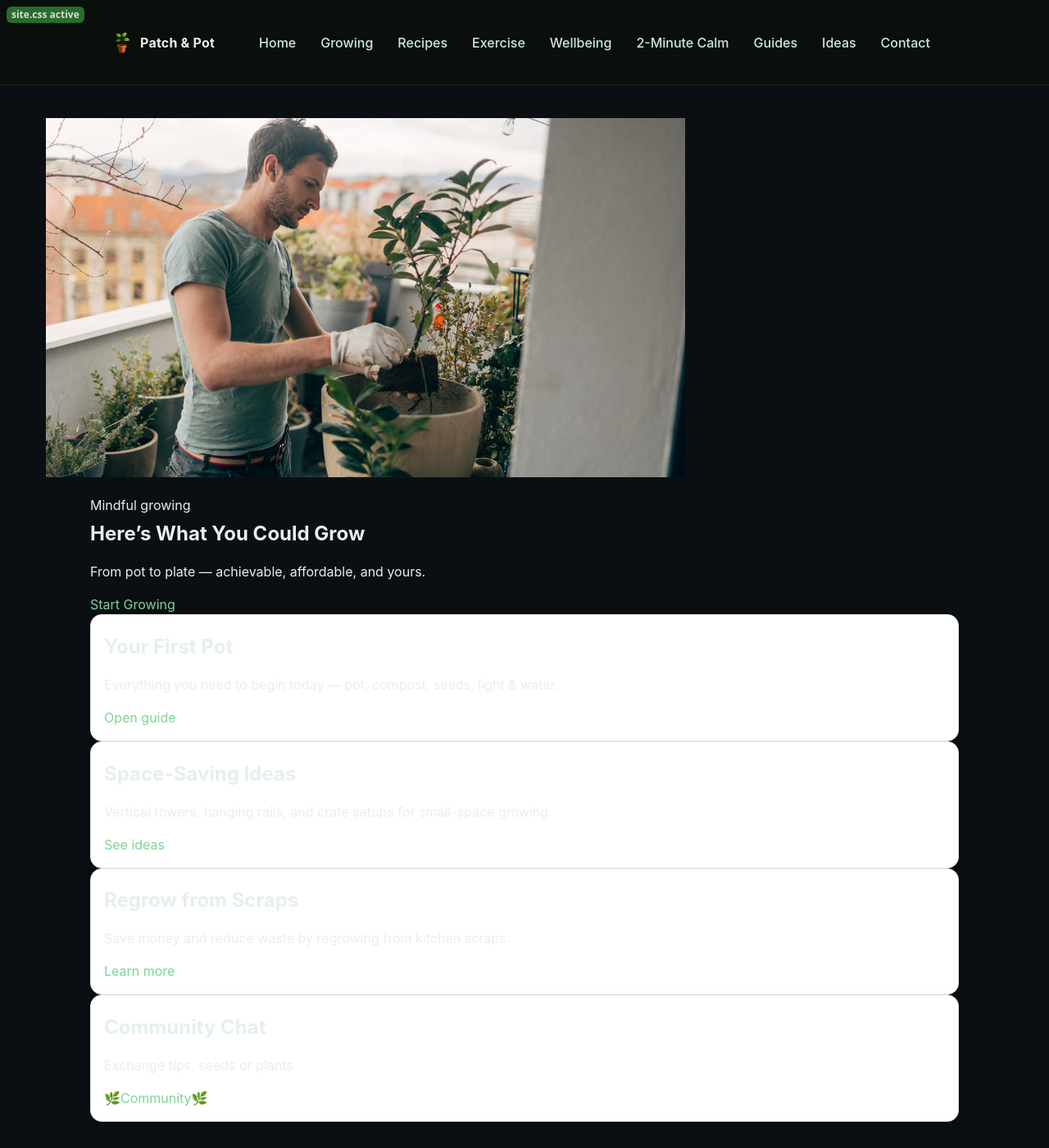
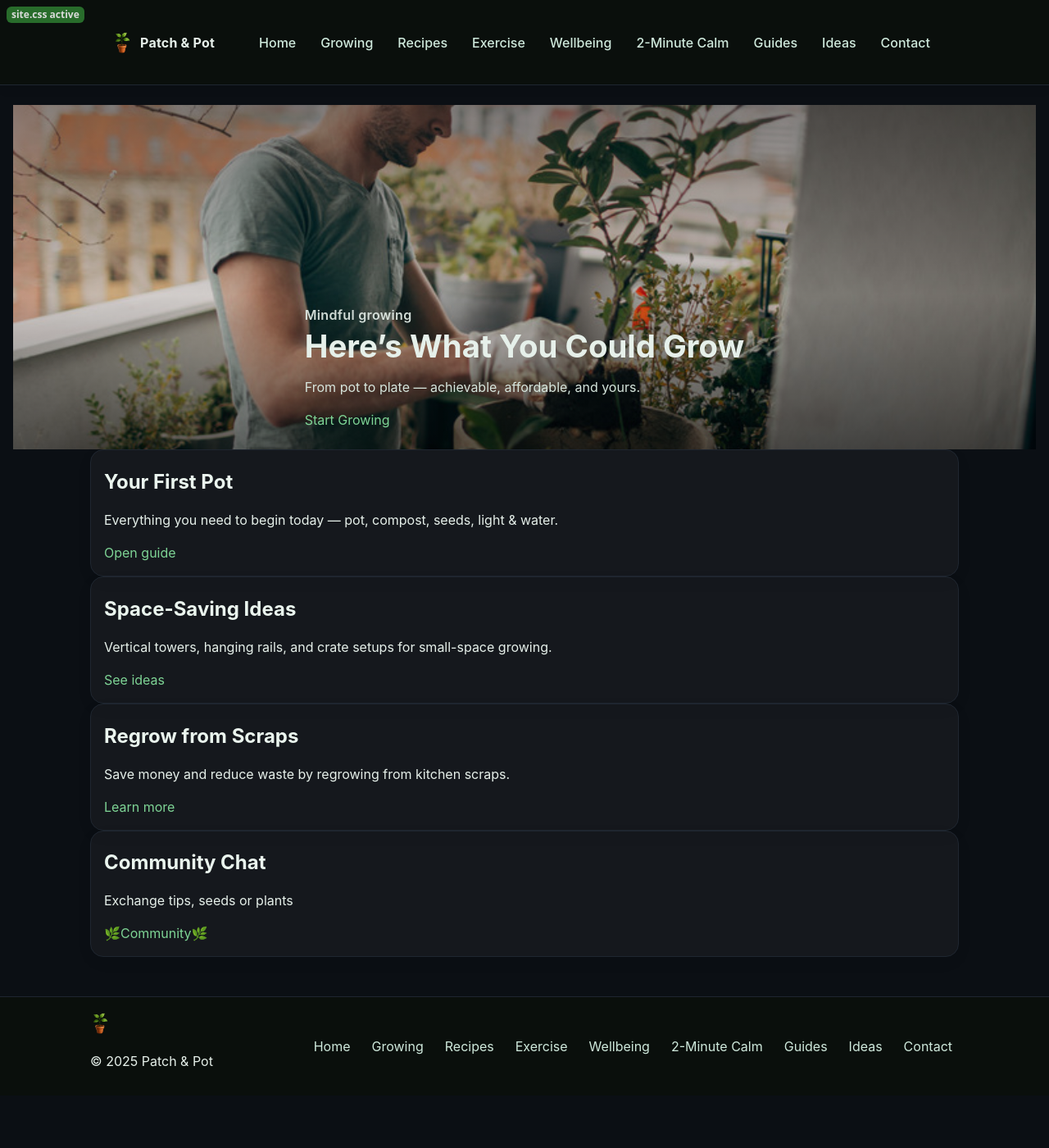
Before and after one commit to grantfitfuel/patchandpot, a Jekyll site: the page built from sites/index.html, in a window 1280 px wide and 1400 px high. Shown: the whole window at 82% size. Built offline with Jekyll 4.4.1, drawn with Linux system fonts in a browser that asks for light colours.

Commit message:
Update default.html

```diff
--- a/sites/_layouts/default.html
+++ b/sites/_layouts/default.html
@@ -5,29 +5,32 @@
   <title>{{ page.title | escape }}{% if page.title and site.title %} — {{ site.title }}{% endif %}</title>
   <meta name="viewport" content="width=device-width, initial-scale=1">
   <link rel="icon" href="{{ '/img/favicon.ico' | relative_url }}">
+  <!-- Main theme CSS (cache-busted each build) -->
   <link rel="stylesheet" href="{{ '/assets/css/site.css' | relative_url }}?v={{ site.time | date: '%s' }}">
+
+  <!-- Minimal hotfix layer (safe to remove once moved into site.css) -->
   <style id="pp-hotfix">
     :root{ --bg:#0b0f14; --ink:#e6f0ea; --glass:#0f131a; --stroke:#1f2630; }
     html,body{ background:var(--bg); color:var(--ink); }
     .wrap{ max-width:1100px; margin:0 auto; padding:0 20px; }
 
     /* Header + nav */
-  .site-header{ background:#0a0f0c; border-bottom:1px solid var(--stroke); }
+    .site-header{ background:#0a0f0c; border-bottom:1px solid var(--stroke); position:sticky; top:0; z-index:50 }
     .site-header .wrap{ display:flex; align-items:center; justify-content:space-between; gap:14px; padding:12px 20px; }
     .site-header .brand{ display:flex; align-items:center; gap:10px; text-decoration:none; color:var(--ink); }
     .site-header .logo{ height:28px; width:auto; }
     .site-header .nav{ display:flex; gap:14px; }
     .site-header .nav a{ color:#cfe9dc; text-decoration:none; padding:6px 8px; border-radius:8px; }
     .site-header .nav a:hover{ background:#101612; }
-
-  /* Mobile nav */
     .menu-toggle{ background:transparent; border:0; color:var(--ink); display:none; }
     .menu-ico{ display:inline-block; width:22px; height:16px; }
     .menu-ico span{ display:block; height:2px; background:var(--ink); margin:3px 0; }
     @media (max-width:820px){
       .menu-toggle{ display:inline-block; }
-    .site-header .nav{ display:none; flex-direction:column; background:#0a0f0c; border-top:1px solid var(--stroke);
-                       margin:0 20px 12px; padding:8px; border-radius:12px; }
+      .site-header .nav{
+        display:none; flex-direction:column; background:#0a0f0c; border-top:1px solid var(--stroke);
+        margin:0 20px 12px; padding:8px; border-radius:12px; box-shadow:0 10px 24px rgba(0,0,0,.3);
+      }
       .site-header .nav.open{ display:flex; }
     }
 
@@ -39,14 +42,61 @@
     .foot-nav a{ color:#cfe9dc; text-decoration:none; padding:4px 8px; border-radius:8px; }
     .foot-nav a:hover{ background:#101612; }
 
+    /* Links */
     a{ color:#7ed495; }
+
+    /* HERO sizing + readability */
+    .hero{ position:relative; isolation:isolate; }
+    .hero figure{ position:relative; margin:0; height:clamp(220px, 32vh, 420px); overflow:hidden; }
+    .hero figure img{ width:100%; height:100%; object-fit:cover; object-position:center; display:block; }
+    .hero figure .overlay{ position:absolute; inset:0;
+      background:linear-gradient(180deg, rgba(0,0,0,.45), rgba(0,0,0,.15) 55%, rgba(0,0,0,.55)); pointer-events:none; }
+    .hero .content{ position:absolute; inset:0; display:flex; align-items:flex-end; }
+    .hero .content .wrap{ padding:18px 20px 24px; }
+    .hero .eyebrow{ display:inline-block; font-weight:600; letter-spacing:.02em; opacity:.9 }
+    .hero h1{ margin:.25rem 0 .35rem; font-size:clamp(1.6rem, 2.6vw + 1rem, 2.4rem); line-height:1.15 }
+    .hero .lead{ color:#d7e6dd }
+
+    /* Prevent sticky header overlap when jumping to first element */
+    main .wrap > :first-child{ scroll-margin-top:72px }
+
+    /* Global image safety */
+    img{ max-width:100%; height:auto; display:block }
+    figure img{ width:100%; height:auto }
+
+    /* Optional helper for banner-style images in content */
+    .banner-img{ width:100%; height:clamp(180px, 30vh, 360px); object-fit:cover; border-radius:12px }
+
+    /* Cards contrast */
+    .card, .section{ background:rgba(255,255,255,.04); border:1px solid var(--stroke,#1f2630); border-radius:16px }
+    .card .lead, .section .lead{ color:#cfe1d7 }
+    .card h2, .section h2{ color:#eaf5ee }
   </style>
 </head>
 <body class="theme-dark">
   {% include header.html %}
+
   <main>
     {{ content }}
   </main>
+
   {% include footer.html %}
+
+  <!-- Tiny, dependency-free mobile nav toggle -->
+  <script>
+    (function(){
+      var btn=document.querySelector('.menu-toggle');
+      var nav=document.getElementById('primaryNav');
+      if(btn && nav){
+        btn.addEventListener('click', function(){
+          var open=nav.classList.toggle('open');
+          btn.setAttribute('aria-expanded', open ? 'true' : 'false');
+        });
+      }
+    })();
+  </script>
+
+  <!-- Your site JS (kept as-is, cache-busted) -->
+  <script src="{{ '/js/sites.js' | relative_url }}?v={{ site.time | date: '%s' }}" defer></script>
 </body>
 </html>
```
Lines whose indentation alone changed are shown as unchanged.
